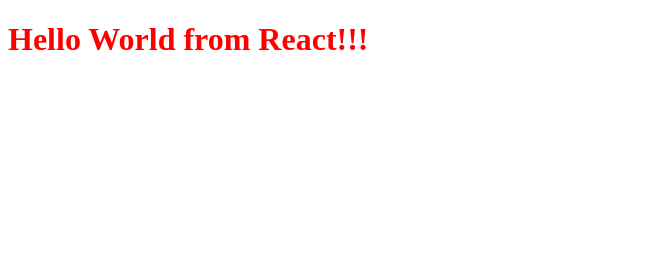
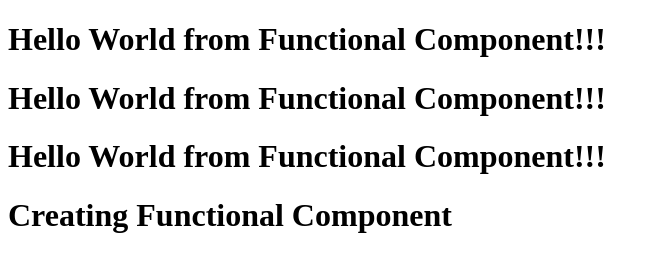
Before and after one commit to shravanipotluri/react-learning, a React app: page / in a window 1280 px wide. Shown: the whole page, without its empty margins (0-658 px from the left). Built offline with nearby package versions, Linux system fonts and the light colour scheme.

Commit message:
Episode-03

```diff
--- a/App.js
+++ b/App.js
@@ -1,65 +1,24 @@
 import React from "react";
 import ReactDOM from "react-dom/client";
 
-const heading = React.createElement(
-  "h1",
-  { id: "heading", xyz: "abc" },
-  "Hello World from React!!!"
-);
-// React.createElement is a function that creates a react element.
-// The first argument is the type of element to create.
-// The second argument is an object that contains the properties of the element or attributes of the element or tag
-// The third argument is the children of the element.
-// The children can be a string or an array of elements.
-// The React.createElement function returns a react element.
-// The react element is a plain object that describes the element.
-// The react element is not a real DOM element.
+// JSX Syntax - JSX is not HTML inside Javascript but JSX is HTML like syntax
+// React Element
+const jsxHeading = <h1 id="heading">Hello World from JSX!!!</h1>;
+console.log(jsxHeading);
+// React Functional Component
+const TitleComponent = () => {
+  return <h1 id="title">Hello World from Functional Component!!!</h1>;
+};
+const HeadingComponent = () => {
+  return (
+    <div id="container">
+      <TitleComponent></TitleComponent>
+      <TitleComponent />
+      {TitleComponent()}
+      <h1>Creating Functional Component </h1>
+    </div>
+  );
+};
+
 const root = ReactDOM.createRoot(document.getElementById("root"));
-// ReactDOM.createRoot is a function that creates a root for the react element.
-// The first argument is the DOM element where the react element will be rendered.
-// The createRoot function returns a root object that can be used to render the react element.
-// The root object is used to render the react element.
-// The root object is used to update the react element.
-root.render(heading);
-// The render function is used to render the react element.
-
-//Nested React Elements
-// const parent = React.createElement(
-//   "div",
-//   { id: "parent" },
-//   React.createElement(
-//     "div",
-//     { id: "child" },
-//     React.createElement("h1", {}, "I am an h1 tag")
-//   )
-// );
-// const root2 = ReactDOM.createRoot(document.getElementById("root"));
-// root2.render(parent);
-
-// If we want to have two children in the parent element, we can do it like this
-// const parent1 = React.createElement(
-//   "div",
-//   { id: "parent" },
-//   React.createElement("div", { id: "child" }, [
-//     React.createElement("h1", {}, "I am an h1 tag"),
-//     React.createElement("h2", {}, "I am an h2 tag"),
-//   ])
-// );
-// const root3 = ReactDOM.createRoot(document.getElementById("root"));
-// root2.render(parent1);
-
-// If we have to create 2 children in the parent element, we can do it like this. But it is becoming complex and unmaintainable.so we use JSX syntax.
-// JSX syntax is a syntax extension for JavaScript that looks similar to HTML.
-// JSX syntax is used to create react elements.
-// const parent2 = React.createElement("div", { id: "parent" }, [
-//   React.createElement("div", { id: "child" }, [
-//     React.createElement("h1", { key: 1234 }, "I am an h1 tag"),
-//     React.createElement("h2", { key: 1235 }, "I am an h2 tag"),
-//   ]),
-//   React.createElement("div", { id: "child2" }, [
-//     React.createElement("h1", { key: 1236 }, "I am an h1 tag"),
-//     React.createElement("h2", { key: 1237 }, "I am an h2 tag"),
-//   ]),
-// ]);
-// const root4 = ReactDOM.createRoot(document.getElementById("root"));
-// root4.render(parent2);
+root.render(<HeadingComponent />);
--- a/index.html
+++ b/index.html
@@ -5,41 +5,12 @@
     <meta name="viewport" content="width=device-width, initial-scale=1.0">
     <link rel="stylesheet" href= "./index.css">
     <title>Namaste React</title>
-    <!-- <script crossorigin src="https://unpkg.com/react@18/umd/react.development.js"></script>  -->
-    <!-- React library used for DOM operations or to modify the DOM-->
-    <!-- <script crossorigin src="https://unpkg.com/react-dom@18/umd/react-dom.development.js"></script>    -->
 
 </head>
 <body>
-    <div id="root"></div>
-        <!-- <h1> Hello World!!!</h1> Using HTML displaying Hello World in Browser -->
-        <!-- <script>
-            // Using Javascript to display Hello World from JavaScript
-            const heading = document.createElement('h1');
-            heading.innerHTML = "Hello World from JavaScript!!!";
-            const root = document.getElementById("root");
-            root.appendChild(heading);
-        </script>     -->
-        <!-- this is the core of react algorithm or react code -->
-
-         <!-- What is Crossorigin? -->
-        <!-- Crossorigin is an attribute that is used to specify how the browser should handle cross-origin requests.
-        The crossorigin attribute can have three values: anonymous, use-credentials, and no-cors.
-        The anonymous value is used to specify that the browser should not send any credentials (such as cookies or HTTP authentication) with the request.
-        The use-credentials value is used to specify that the browser should send credentials with the request.
-        The no-cors value is used to specify that the browser should not send any credentials with the request and should not allow the response to be accessed by JavaScript. -->
-
-        <!-- <script crossorigin src="https://unpkg.com/react@18/umd/react.development.js"></script>  -->
-        <!-- React library used for DOM operations or to modify the DOM-->
-        <!-- <script crossorigin src="https://unpkg.com/react-dom@18/umd/react-dom.development.js"></script>   -->
-
-    <!-- Why there are 2 files why cannot they combine them to one file?
-     ANSWER: React doesnot work only on browsers they work on mobile phones as well using React Native that is there are different places where react is used.
-     The first file is the core React code or library and the second file is the React DOM library which is used to modify the DOM.
-     React Native is used to create mobile applications using React. React Native uses the same core library but does not use the React DOM library.
-     The React DOM library is used to modify the DOM in web applications. The React Native library is used to modify the native components in mobile applications. -->
-
-     <!-- CREATING A REACT APP TO DISPALY HELLOWORLD FROM REACT -->
+    <div id="root">
+        <h1>Shravani</h1>
+    </div>
      <script type= "module" src="./App.js"></script>
 </body>
 </html>
--- a/package.json
+++ b/package.json
@@ -3,6 +3,8 @@
   "version": "1.0.0",
   "description": "React Project",
   "scripts": {
+    "start": "parcel index.html",
+    "build": "parcel build index.html",
     "test": "jest"
   },
   "repository": {
```
